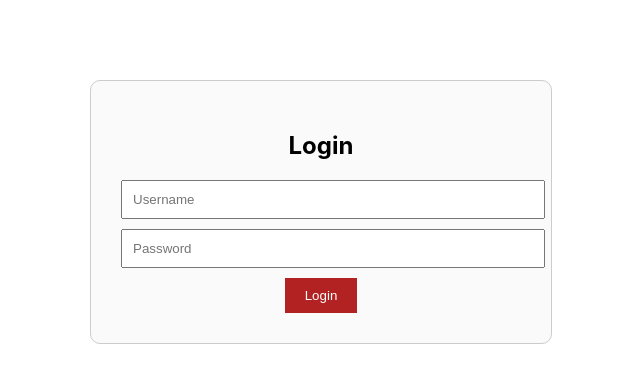
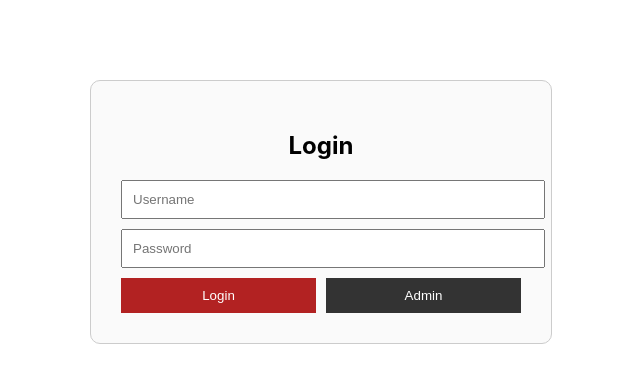
Before and after one commit to renal07/kedai-ramen, a React (Create React App) app: page /login in a window 1280 px wide. Shown: the top 382 px of the page, without its empty margins (319-959 px from the left). Built offline with nearby package versions, Linux system fonts and the light colour scheme.

Commit message:
buat baru

```diff
--- a/src/pages/Auth.jsx
+++ b/src/pages/Auth.jsx
@@ -12,6 +12,15 @@ function Auth() {
 
   const handleSubmit = e => {
     e.preventDefault();
+
+    // Jika form kosong, langsung ke Home
+    if (form.username.trim() === '' && form.password.trim() === '') {
+      alert("Login tanpa data, masuk sebagai guest.");
+      navigate("/home");
+      return;
+    }
+
+    // Jika ada input, proses login normal
     fetch("http://localhost/kedai-api/login/login.php", {
       method: "POST",
       headers: { "Content-Type": "application/json" },
@@ -38,6 +47,11 @@ function Auth() {
       });
   };
 
+  const handleAdminClick = () => {
+    alert("Menuju halaman admin tanpa login.");
+    navigate("/admin");
+  };
+
   return (
     <div style={{
       maxWidth: '400px',
@@ -56,7 +70,6 @@ function Auth() {
           value={form.username}
           onChange={handleChange}
           placeholder="Username"
-          required
           style={{ display: 'block', width: '100%', padding: '10px', margin: '10px 0' }}
         />
         <input
@@ -65,15 +78,25 @@ function Auth() {
           value={form.password}
           onChange={handleChange}
           placeholder="Password"
-          required
           style={{ display: 'block', width: '100%', padding: '10px', margin: '10px 0' }}
         />
-        <button
-          type="submit"
-          style={{ padding: '10px 20px', background: '#b22222', color: 'white', border: 'none', cursor: 'pointer' }}
-        >
-          Login
-        </button>
+
+        {/* Tombol Login dan Admin disusun horizontal */}
+        <div style={{ display: 'flex', justifyContent: 'space-between', gap: '10px' }}>
+          <button
+            type="submit"
+            style={{ flex: 1, padding: '10px 20px', background: '#b22222', color: 'white', border: 'none', cursor: 'pointer' }}
+          >
+            Login
+          </button>
+          <button
+            type="button"
+            onClick={handleAdminClick}
+            style={{ flex: 1, padding: '10px 20px', background: '#333', color: 'white', border: 'none', cursor: 'pointer' }}
+          >
+            Admin
+          </button>
+        </div>
       </form>
     </div>
   );
```
